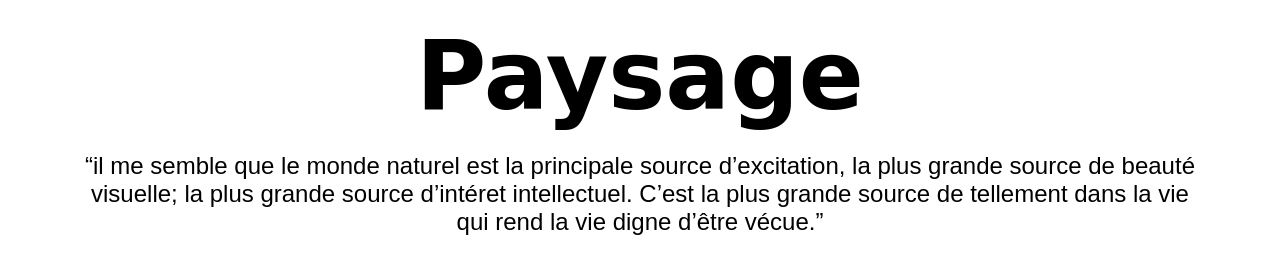
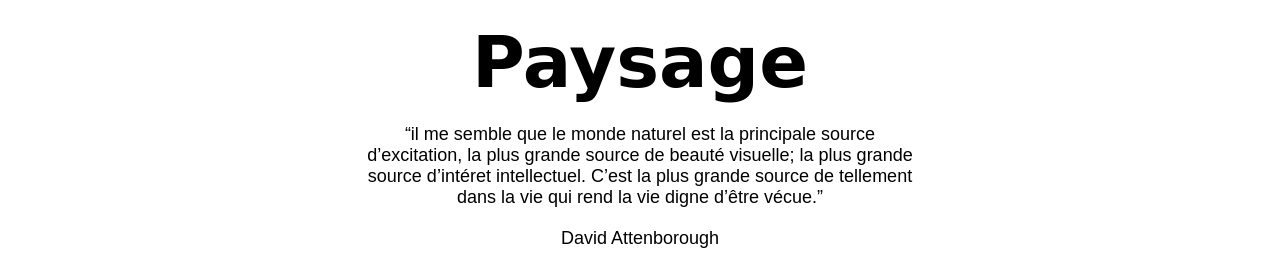
Before and after one commit to Paulo7699/projetimages, a plain HTML site: page portfolio/paysage/index.html in a window 1280 px wide. Shown: the top 260 px of the page. Drawn offline with Linux system fonts and the light colour scheme; a web font is replaced by a local one.

Commit message:
remove scroll desktop page

```diff
--- a/portfolio/global.css
+++ b/portfolio/global.css
@@ -33,19 +33,28 @@ h6 {
 
 h1,h6 {
     text-align: center;
+}
+
+h1,h6:not(#text-citation) {
     margin: 20px;
 }
 
 @media screen and (min-width: 992px) {
     main {
         width: 90%;
+        display: grid;
+        grid-template-rows: 1fr 5fr;
     }
 
     h1 {
-        font-size: 96px;
+        font-size: 72px;
     }
 
     h6 {
-        font-size: 24px;
+        font-size: 18px;
+    }
+
+    #text-citation {
+        padding: 0 300px;
     }
 }
--- a/portfolio/paysage/index.html
+++ b/portfolio/paysage/index.html
@@ -12,13 +12,13 @@
       <div class="top-page-part">
         <h1>Paysage</h1>
         <div class="citation">
-          <h6>
+          <h6 id="text-citation">
             “il me semble que le monde naturel est la principale source
             d’excitation, la plus grande source de beauté visuelle; la plus
             grande source d’intéret intellectuel. C’est la plus grande source de
             tellement dans la vie qui rend la vie digne d’être vécue.”
           </h6>
-          <h6>David Attenborough</h6>
+          <h6 id="author">David Attenborough</h6>
         </div>
       </div>
       <div class="pictures-page-part">
--- a/portfolio/paysage/style.css
+++ b/portfolio/paysage/style.css
@@ -23,7 +23,7 @@ img {
 }
 
 .pictures-page-part > div:not(.coquelicot) {
-    height: 300px;
+    height: 245px;
 }
 
 /* Sources images */
@@ -58,7 +58,7 @@ img {
 @media screen and (min-width: 992px) {
     .pictures-page-part {
         grid-template-columns: 1fr 1fr 1fr 1fr;
-        column-gap: 50px;
+        column-gap: 90px;
         row-gap: 30px;
     }
 
@@ -76,6 +76,6 @@ img {
     }
 
     .pictures-page-part > div {
-        height: 580px!important;
+        height: auto!important;
     }
 }
```
